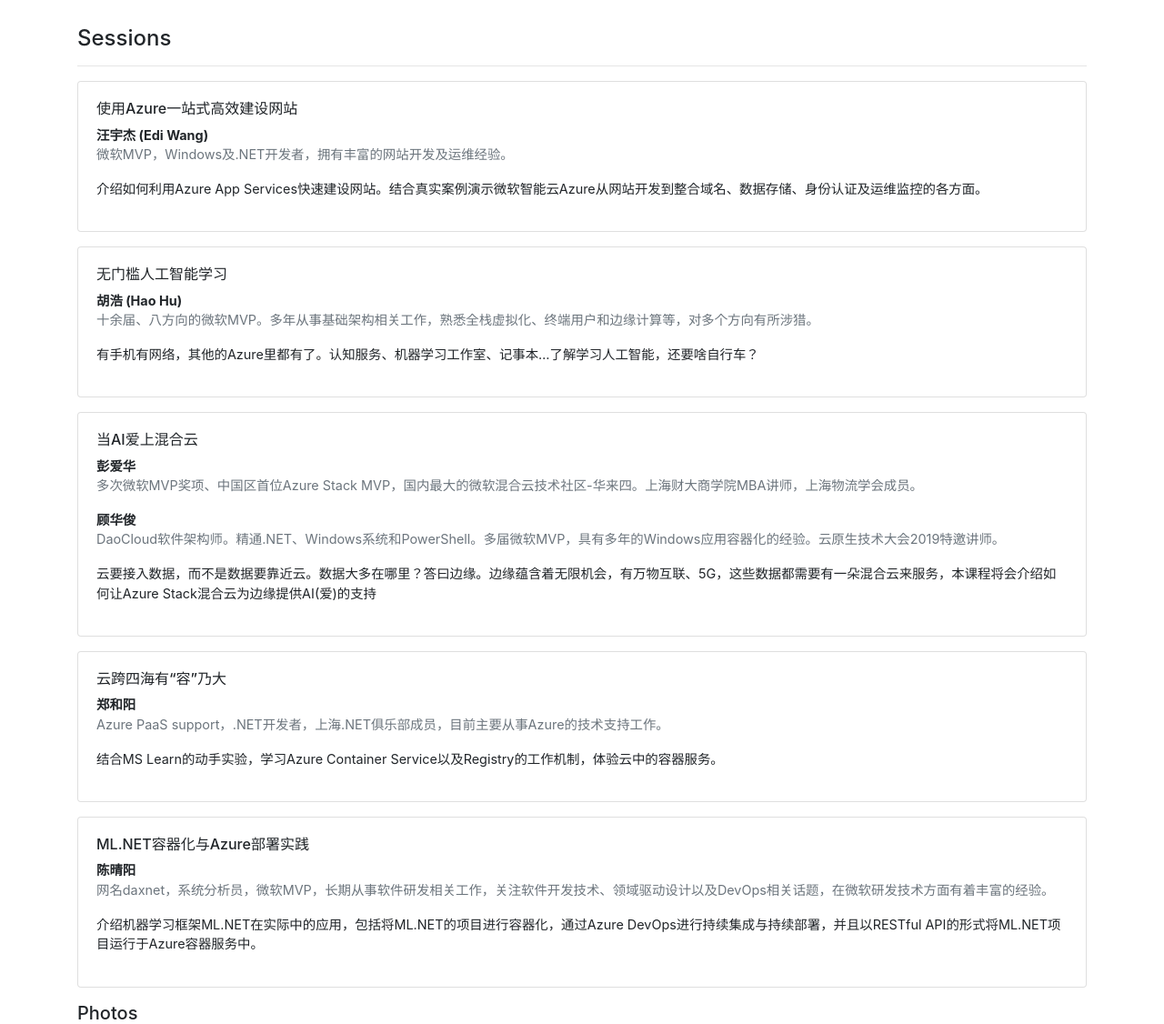
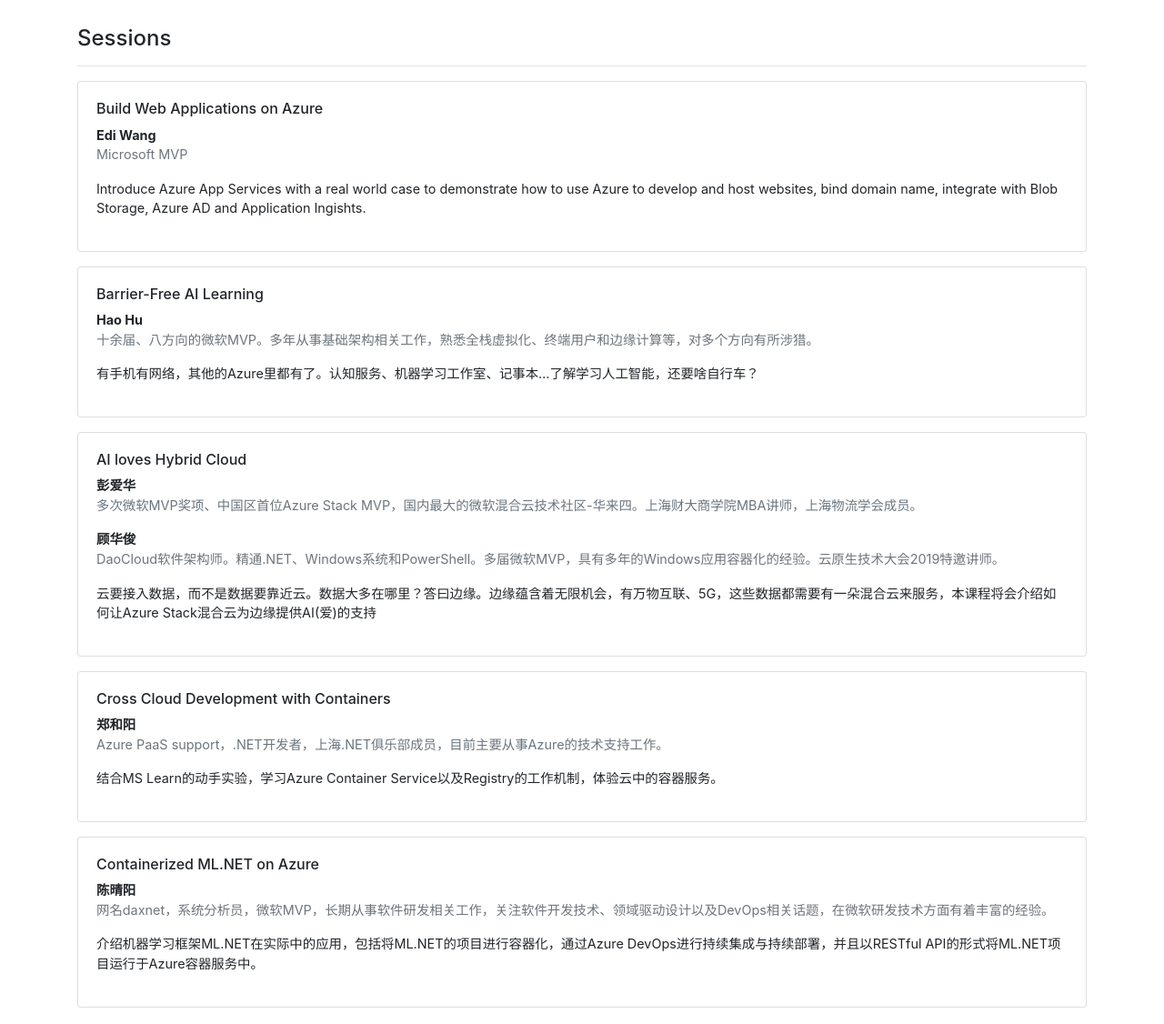
Before and after one commit to microsoft-mvp-events-cn/events, a Jekyll site: the page built from content/19.4-Azure-Bootcamp-Shanghai.html, in a window 1280 px wide and 1400 px high, scrolled down 339 px. Shown: the part 151-1277 px from the top of the window at 91% size. Built offline with Jekyll 4.4.1, drawn with Linux system fonts in a browser that asks for light colours.

Commit message:
Update 19.4-Azure-Bootcamp-Shanghai.html

```diff
--- a/content/19.4-Azure-Bootcamp-Shanghai.html
+++ b/content/19.4-Azure-Bootcamp-Shanghai.html
@@ -35,12 +35,12 @@
 <section class="card mb-3">
     <div class="card-body">
         <h6>
-            使用Azure一站式高效建设网站
+            Build Web Applications on Azure
         </h6>
-        <strong>汪宇杰 (Edi Wang)</strong>
-        <p class="text-muted">微软MVP，Windows及.NET开发者，拥有丰富的网站开发及运维经验。</p>
+        <strong>Edi Wang</strong>
+        <p class="text-muted">Microsoft MVP</p>
         <p>
-            介绍如何利用Azure App Services快速建设网站。结合真实案例演示微软智能云Azure从网站开发到整合域名、数据存储、身份认证及运维监控的各方面。
+            Introduce Azure App Services with a real world case to demonstrate how to use Azure to develop and host websites, bind domain name, integrate with Blob Storage, Azure AD and Application Ingishts.
         </p>
     </div>
 </section>
@@ -48,9 +48,9 @@
 <section class="card mb-3">
     <div class="card-body">
         <h6>
-            无门槛人工智能学习
+            Barrier-Free AI Learning
         </h6>
-        <strong>胡浩 (Hao Hu)</strong>
+        <strong>Hao Hu</strong>
         <p class="text-muted">十余届、八方向的微软MVP。多年从事基础架构相关工作，熟悉全栈虚拟化、终端用户和边缘计算等，对多个方向有所涉猎。</p>
         <p>
             有手机有网络，其他的Azure里都有了。认知服务、机器学习工作室、记事本…了解学习人工智能，还要啥自行车？
@@ -61,7 +61,7 @@
 <section class="card mb-3">
     <div class="card-body">
         <h6>
-            当AI爱上混合云
+            AI loves Hybrid Cloud
         </h6>
         <strong>彭爱华</strong>
         <p class="text-muted">多次微软MVP奖项、中国区首位Azure Stack MVP，国内最大的微软混合云技术社区-华来四。上海财大商学院MBA讲师，上海物流学会成员。</p>
@@ -77,7 +77,7 @@
 <section class="card mb-3">
     <div class="card-body">
         <h6>
-            云跨四海有“容”乃大
+            Cross Cloud Development with Containers
         </h6>
         <strong>郑和阳</strong>
         <p class="text-muted">Azure PaaS support，.NET开发者，上海.NET俱乐部成员，目前主要从事Azure的技术支持工作。</p>
@@ -90,14 +90,13 @@
 <section class="card mb-3">
     <div class="card-body">
         <h6>
-            ML.NET容器化与Azure部署实践
+            Containerized ML.NET on Azure
         </h6>
         <strong>陈晴阳</strong>
         <p class="text-muted">网名daxnet，系统分析员，微软MVP，长期从事软件研发相关工作，关注软件开发技术、领域驱动设计以及DevOps相关话题，在微软研发技术方面有着丰富的经验。
         </p>
         <p>
             介绍机器学习框架ML.NET在实际中的应用，包括将ML.NET的项目进行容器化，通过Azure DevOps进行持续集成与持续部署，并且以RESTful API的形式将ML.NET项目运行于Azure容器服务中。
-
         </p>
     </div>
 </section>
```
